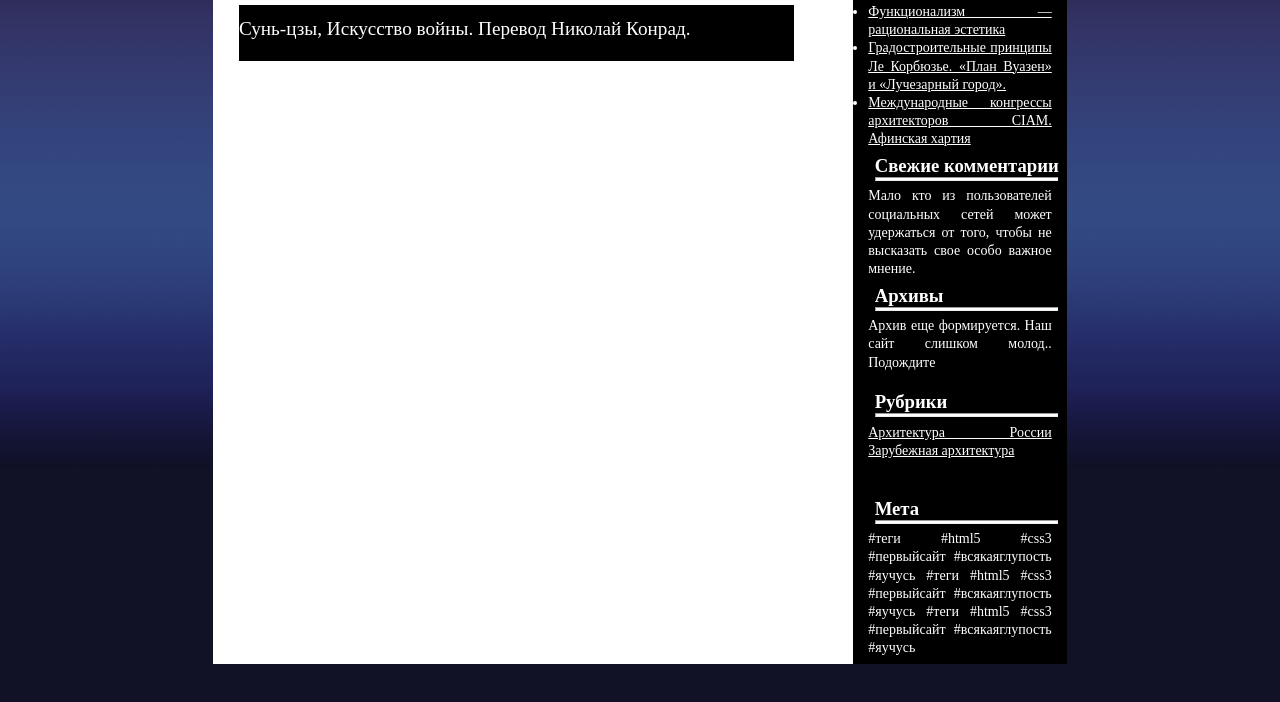
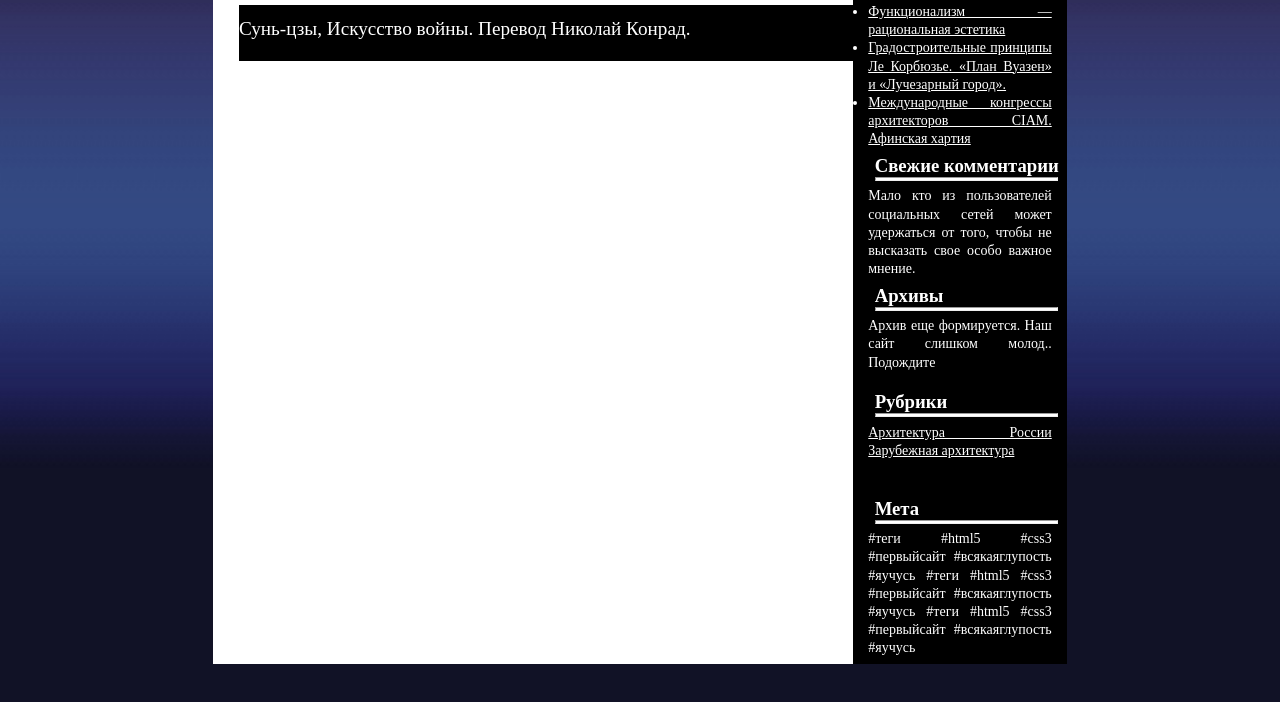
Before and after one commit to sopov-danil/sopov-danil.github.io, a plain HTML site: page index.html in a window 1280 px wide. Shown: the part 232-934 px from the top of the page. Drawn offline with Linux system fonts and the light colour scheme.

Commit message:
Update style.css

```diff
--- a/style.css
+++ b/style.css
@@ -35,7 +35,7 @@
 {
 background: BLACK;
     height: 30px;
-    width: 86.67%;
+    width: 99.67%;
     margin-right: auto;
     margin-left: 4%;
     font-size: 1.2em;
```
